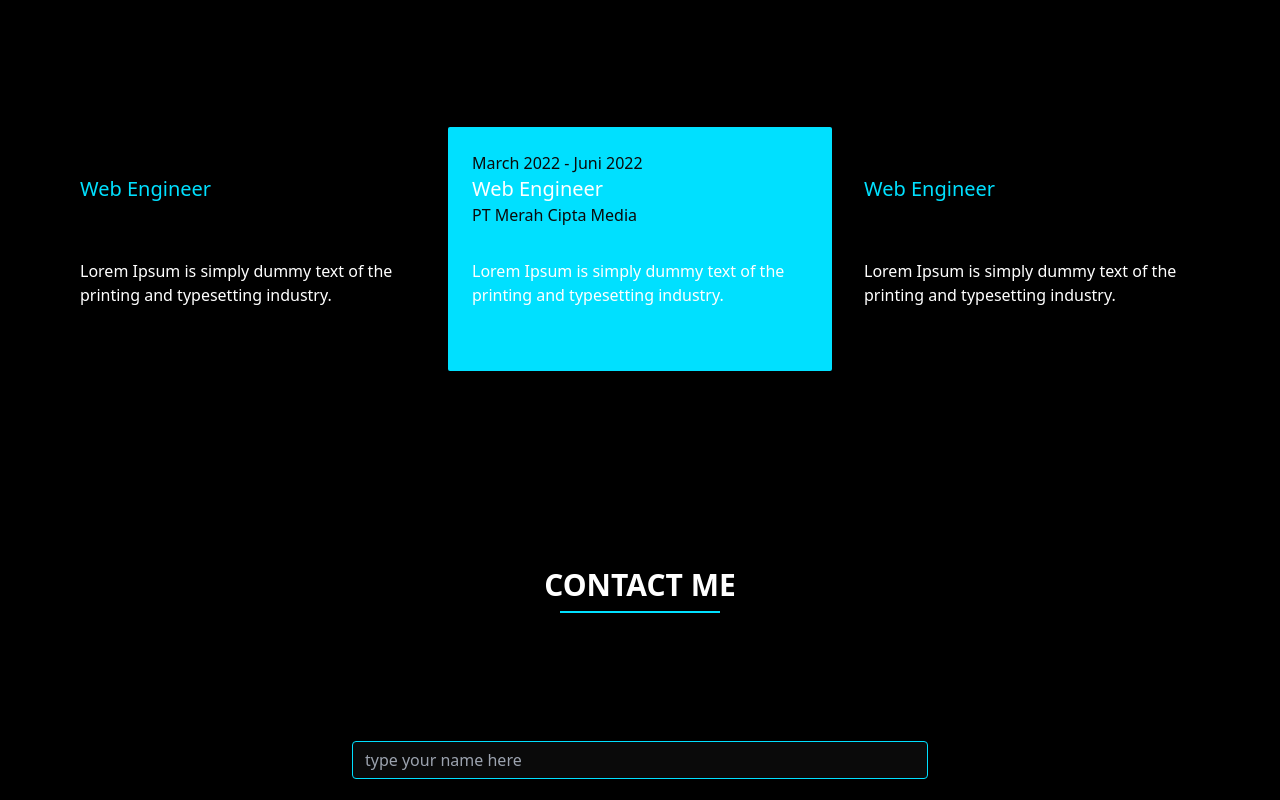
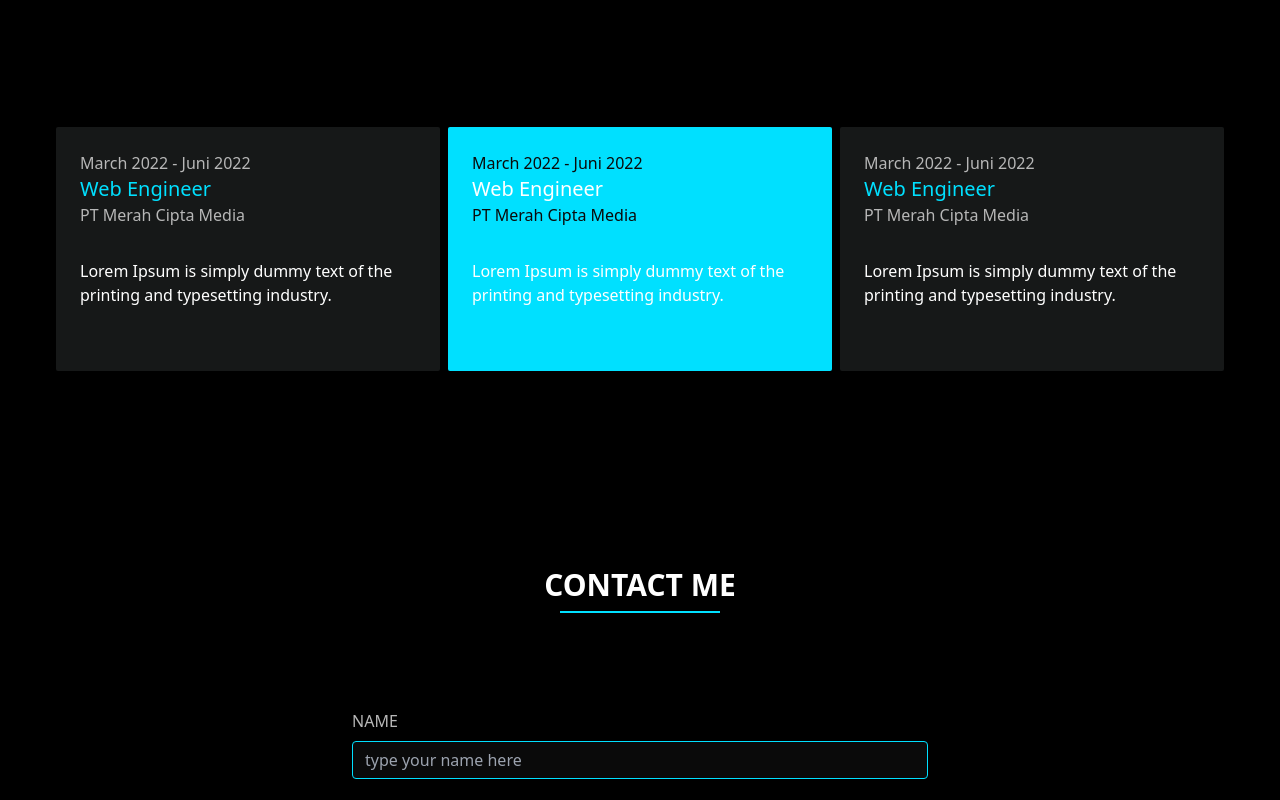
Before and after one commit to teukumufti/web-portfolio, a React (Create React App) app: page / in a window 1280 px wide. Shown: the part 2900-3700 px from the top of the page. Built offline with nearby package versions, Linux system fonts and the light colour scheme; what tw-elements would draw is missing.

Commit message:
add colors

```diff
--- a/tailwind.config.js
+++ b/tailwind.config.js
@@ -23,6 +23,10 @@
         },
         'zinc': {
           100: '#0a0a0a',
+          200: '#161818',
+        },
+        'gray': {
+          100: '#B7B7B7'
         }
       },
       extend: {
```
